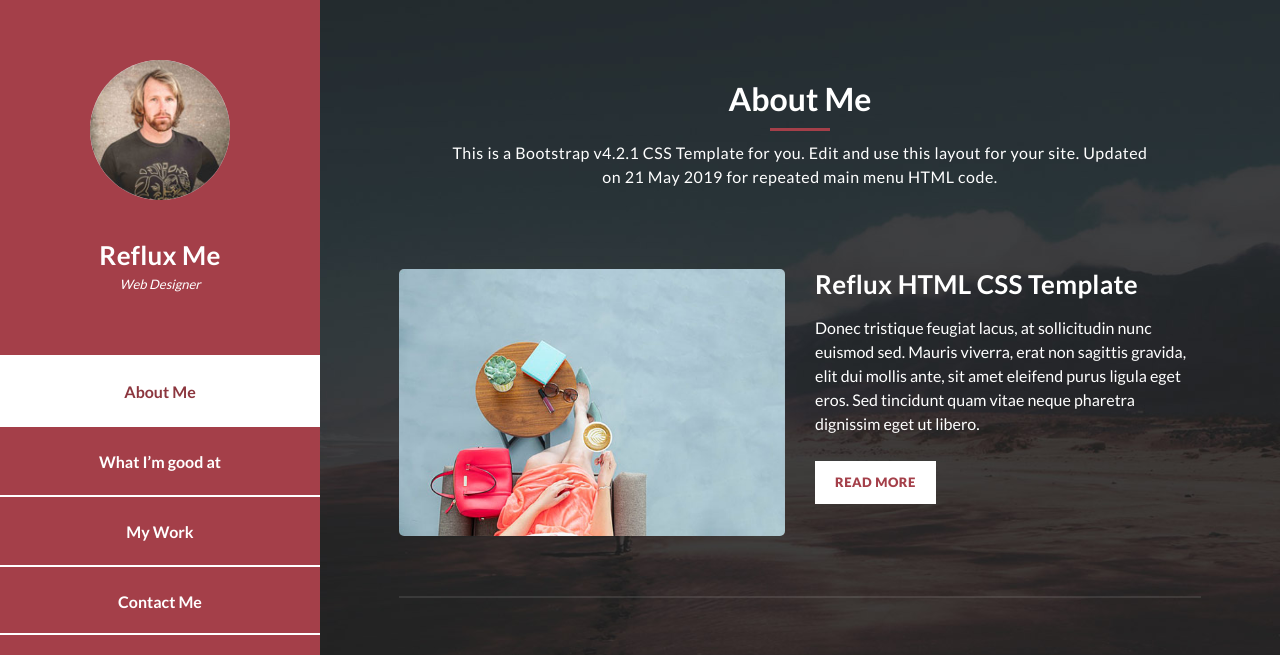
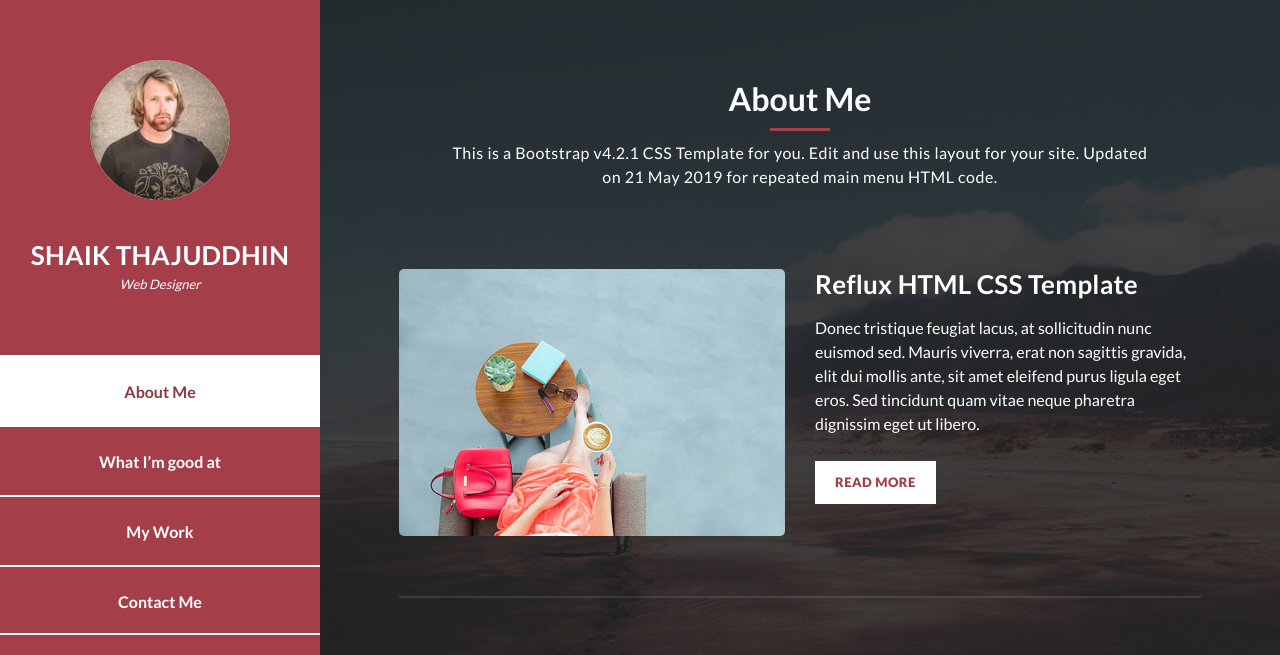
Before and after one commit to tajuddhin/tajuddhin.github.io, a plain HTML site: page index.html in a window 1280 px wide. Shown: the top 655 px of the page. Drawn offline with Linux system fonts and the light colour scheme.

Commit message:
Update index.html

```diff
--- a/index.html
+++ b/index.html
@@ -40,7 +40,7 @@ https://templatemo.com/tm-531-reflux
               <a href="#"><img src="assets/images/author-image.jpg" alt="" /></a>
             </div>
             <div class="author-content">
-              <h4>Reflux Me</h4>
+              <h4>SHAIK THAJUDDHIN</h4>
               <span>Web Designer</span>
             </div>
             <nav class="main-nav" role="navigation">
```
